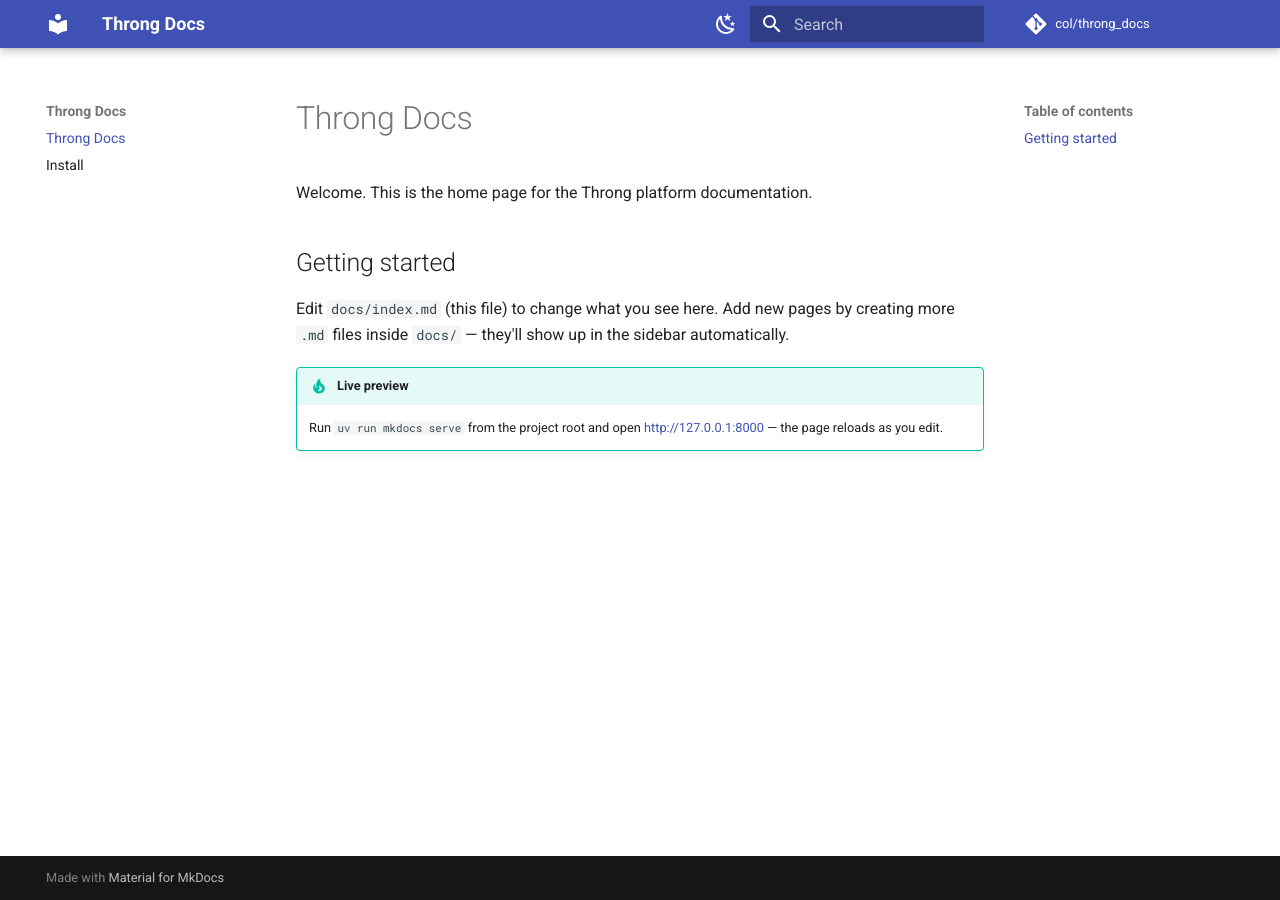
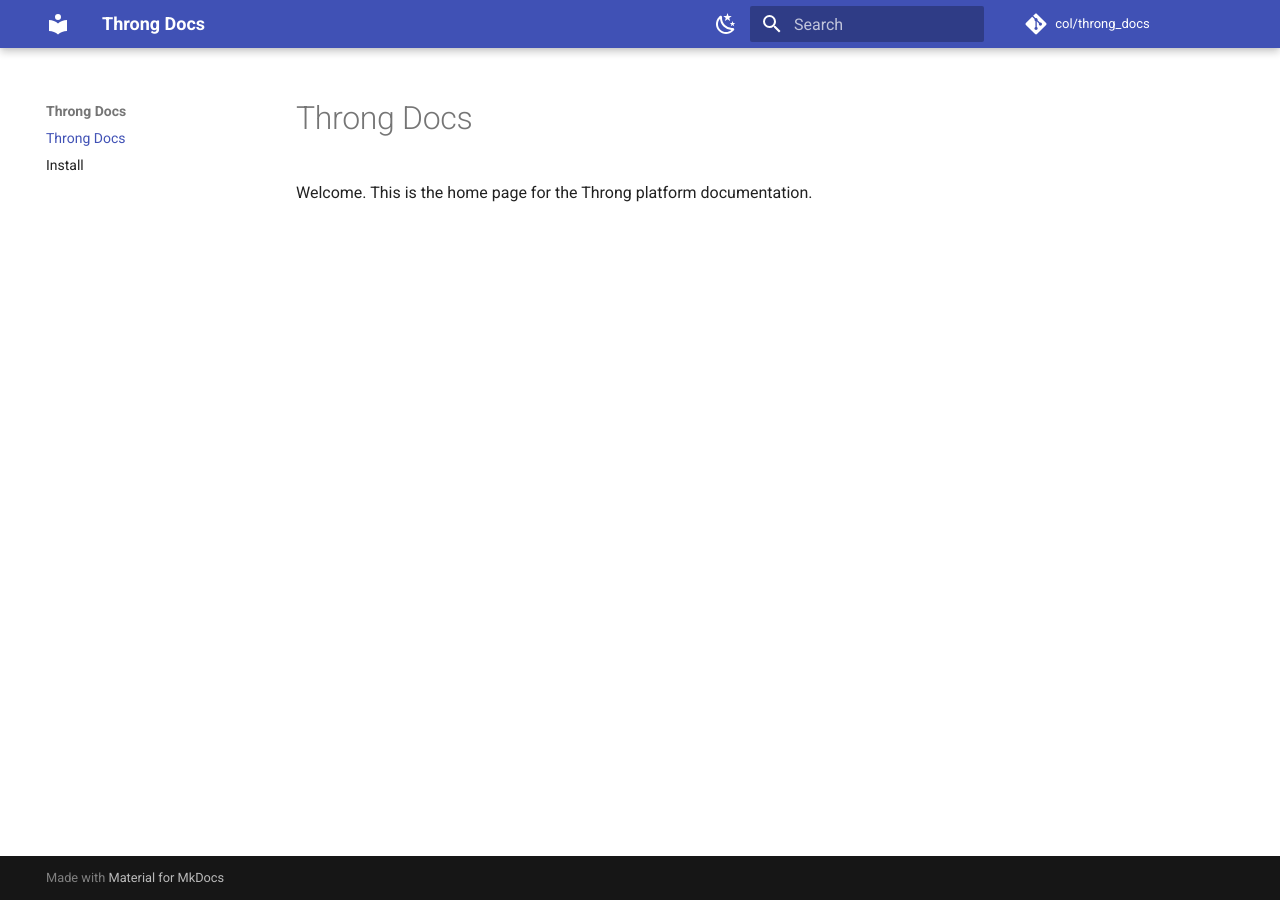
Before and after one commit to col/throng_docs, an MkDocs documentation site: the page built from docs/index.md, in a window 1280 px wide. Built offline with MkDocs 1.6.1 and Material for MkDocs 9.7.7, drawn with Linux system fonts in a browser that asks for light colours; comment, search, counter and statistics services are not loaded.

Commit message:
Update index page

```diff
--- a/docs/index.md
+++ b/docs/index.md
@@ -1,13 +1,3 @@
 # Throng Docs
 
 Welcome. This is the home page for the Throng platform documentation.
-
-## Getting started
-
-Edit `docs/index.md` (this file) to change what you see here. Add new pages
-by creating more `.md` files inside `docs/` — they'll show up in the sidebar
-automatically.
-
-!!! tip "Live preview"
-    Run `uv run mkdocs serve` from the project root and open
-    <http://127.0.0.1:8000> — the page reloads as you edit.
```
